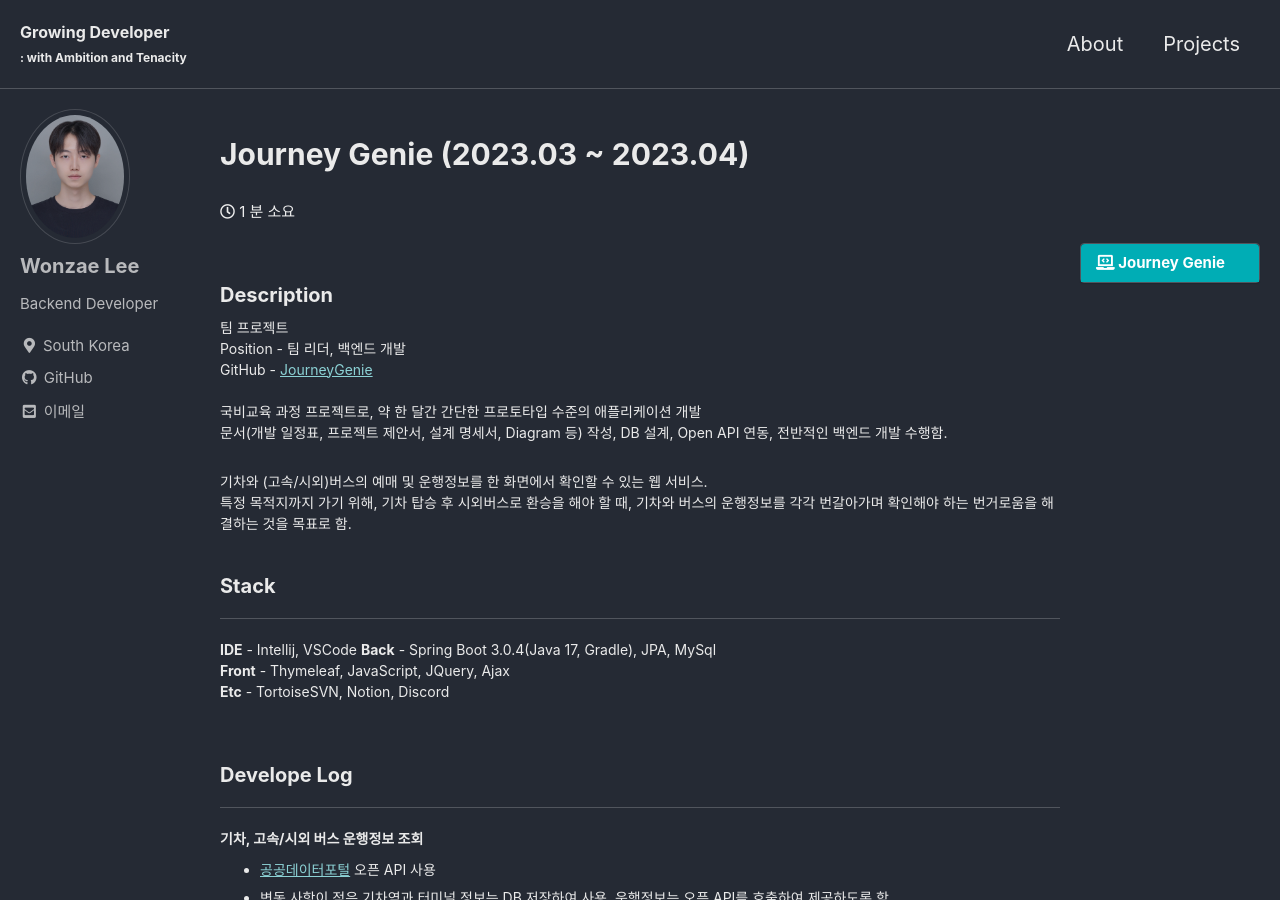
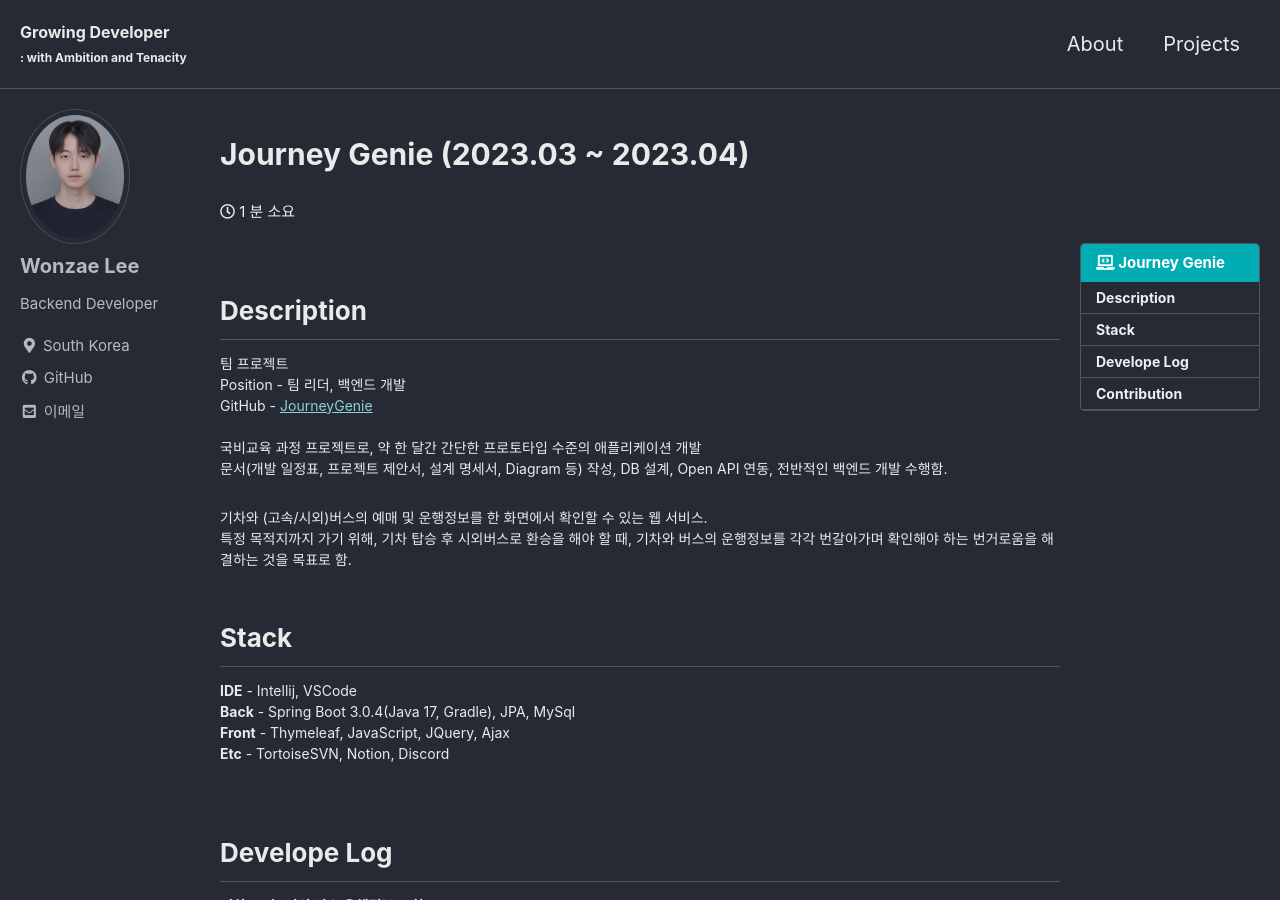
Before and after one commit to one-zeze/one-zeze.github.io, a Jekyll site: the page built from _posts/projects/2024-04-09-journeygenie.md, in a window 1280 px wide and 900 px high. Built offline with Jekyll 4.4.1, drawn with Linux system fonts in a browser that asks for light colours; cached includes are drawn as plain includes.

Commit message:
Update project.md

```diff
--- a/_posts/projects/2024-04-09-journeygenie.md
+++ b/_posts/projects/2024-04-09-journeygenie.md
@@ -9,7 +9,7 @@ toc_label: "Journey Genie"
 toc_icon: "laptop-code"
 ---
 
-### Description
+## Description
 
 팀 프로젝트
 Position - 팀 리더, 백엔드 개발
@@ -24,9 +24,7 @@ GitHub - [JourneyGenie](https://github.com/one-zeze/JourneyGenie)
 버스의 운행정보를 각각 번갈아가며 확인해야 하는 번거로움을 해결하는 것을 목표로 함.
 <br>
 
-### Stack
-
----
+## Stack
 
 **IDE** - Intellij, VSCode
 **Back** - Spring Boot 3.0.4(Java 17, Gradle), JPA, MySql
@@ -34,9 +32,7 @@ GitHub - [JourneyGenie](https://github.com/one-zeze/JourneyGenie)
 **Etc** - TortoiseSVN, Notion, Discord
 <br>
 
-### Develope Log
-
----
+## Develope Log
 
 **기차, 고속/시외 버스 운행정보 조회**
 
@@ -59,9 +55,7 @@ GitHub - [JourneyGenie](https://github.com/one-zeze/JourneyGenie)
 
 <br>
 
-### Contribution
-
----
+## Contribution
 
 -서비스의 핵심 기능에 높은 우선순위를 두자는 의견을 팀원들과 공유하여, 보다 높은 완성도를 달성하는 데에 기여함
 -효율적인 협업과 진행을 위해 주간/일일 회의 진행
```
